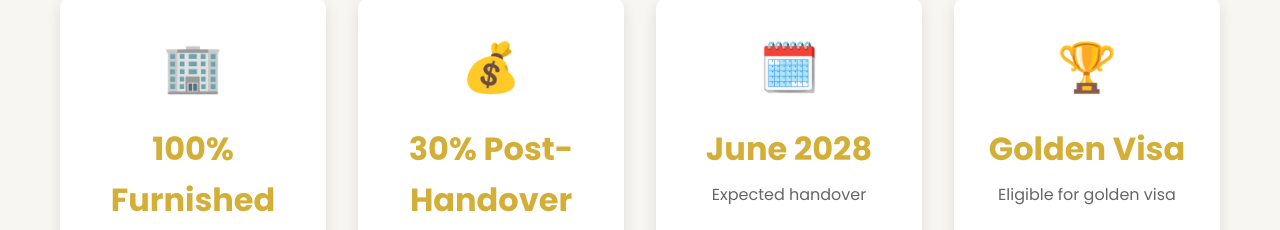
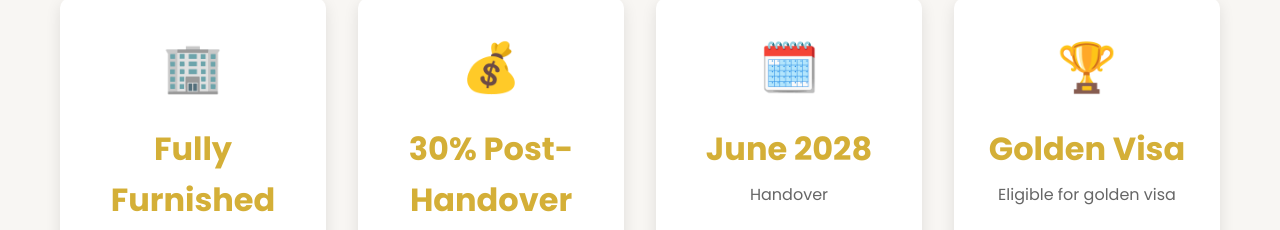
Before and after one commit to edinjo07/dubai-smart-invesment, a plain HTML site: page index.html in a window 1280 px wide. Shown: the part 920-1150 px from the top of the page. Drawn offline with nearby package versions, Linux system fonts and the light colour scheme; no server answers.

Commit message:
Update content: Change to 'Fully Furnished' and 'Handover'

```diff
--- a/index.html
+++ b/index.html
@@ -1470,7 +1470,7 @@
         <div class="container stats-grid">
             <div class="stat-card">
                 <div class="stat-icon">🏢</div>
-                <div class="stat-value" data-translate="stat-furnished">100% Furnished</div>
+                <div class="stat-value" data-translate="stat-furnished">Fully Furnished</div>
                 <div class="stat-label" data-translate="stat-furnished-desc">Fully furnished apartments</div>
             </div>
             <div class="stat-card">
@@ -1481,7 +1481,7 @@
             <div class="stat-card">
                 <div class="stat-icon">🗓️</div>
                 <div class="stat-value" data-translate="stat-handover">June 2028</div>
-                <div class="stat-label" data-translate="stat-handover-desc">Expected handover</div>
+                <div class="stat-label" data-translate="stat-handover-desc">Handover</div>
             </div>
             <div class="stat-card">
                 <div class="stat-icon">🏆</div>
@@ -2166,12 +2166,12 @@
                 'explore-properties': 'Explore Properties',
 
                 // Stats
-                'stat-furnished': '100% Furnished',
+                'stat-furnished': 'Fully Furnished',
                 'stat-furnished-desc': 'Fully furnished apartments',
                 'stat-payment': '30% Post-Handover',
                 'stat-payment-desc': 'Flexible payment option',
                 'stat-handover': 'June 2028',
-                'stat-handover-desc': 'Expected handover',
+                'stat-handover-desc': 'Handover',
                 'stat-visa': 'Golden Visa',
                 'stat-visa-desc': 'Eligible for golden visa',
 
```
